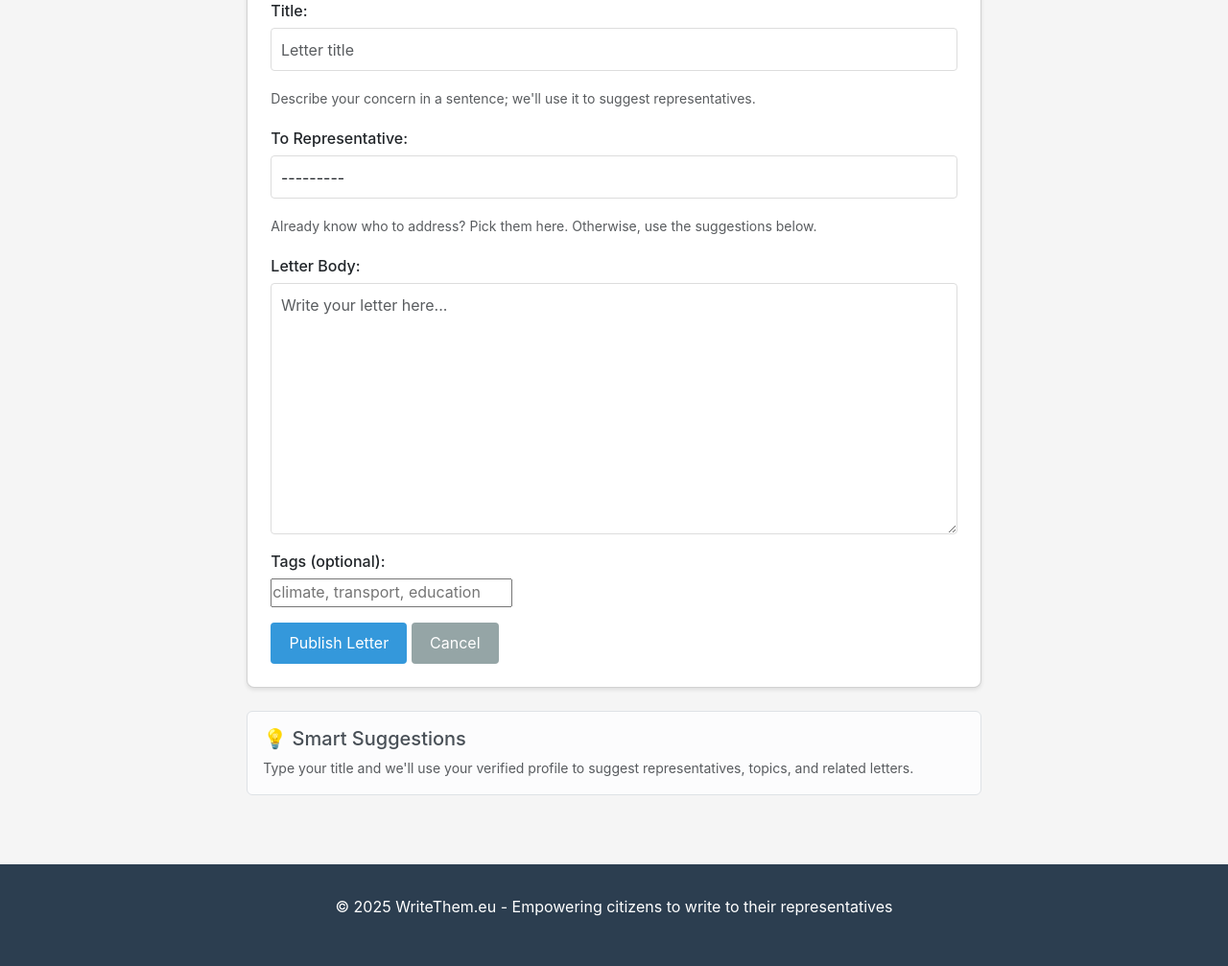
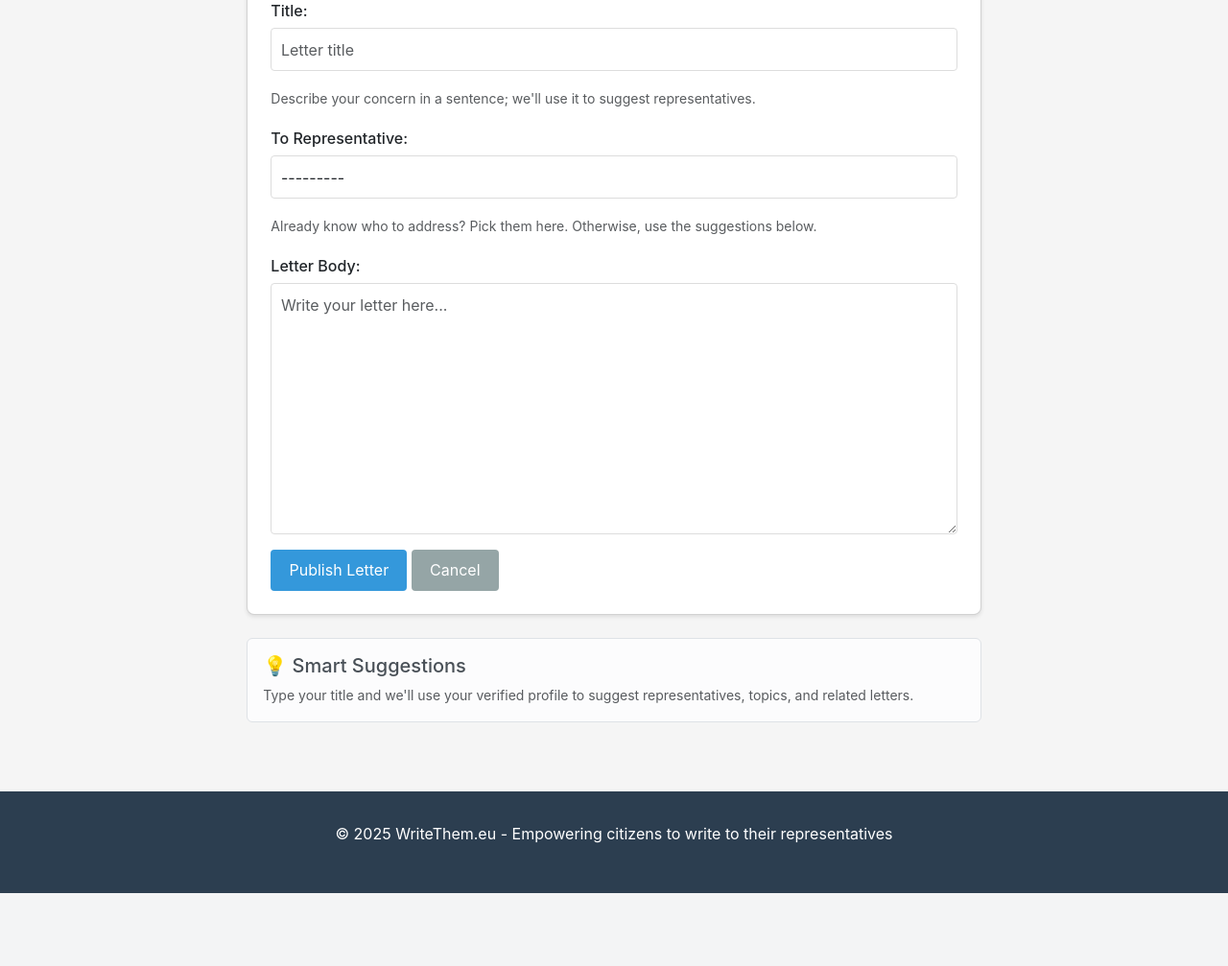
Before and after one commit to j23n/writethemeu, a Django app: page /letter/new/ in a window 1280 px wide. Shown: the part 490-1497 px from the top of the page at 96% size. After the commit the page ends 1421 px from the top, so only its background shows below. Run offline with Django 5.2, Linux system fonts and the light colour scheme; the visitor is signed in with stand-in values (Sample User, id 1); data that the repository does not hold is empty; some libraries are stand-ins or nearby versions.

Commit message:
feat: improve profile UX and simplify letter form
- Add searchable constituency dropdowns using Tom Select library
- Remove "Saved constituencies" redundant display section from profile
- Remove tags field from letter creation form
- Add extra_head block to base template for page-specific assets

```diff
--- a/website/letters/forms.py
+++ b/website/letters/forms.py
@@ -22,15 +22,9 @@ class UserRegisterForm(UserCreationForm):
 class LetterForm(forms.ModelForm):
     """Form for creating and editing letters"""
 
-    tags = forms.CharField(
-        required=False,
-        help_text=_('Comma-separated tags (e.g., "climate, transport, education")'),
-        widget=forms.TextInput(attrs={'placeholder': _('climate, transport, education')})
-    )
-
     class Meta:
         model = Letter
-        fields = ['title', 'body', 'representative', 'tags']
+        fields = ['title', 'body', 'representative']
         labels = {
             'title': _('Title'),
             'body': _('Letter Body'),
@@ -95,32 +89,6 @@ class LetterForm(forms.ModelForm):
             filtered_queryset = base_queryset
 
         self.fields['representative'].queryset = filtered_queryset
-
-        # Pre-populate tags field if editing
-        if self.instance.pk:
-            self.fields['tags'].initial = ', '.join(
-                tag.name for tag in self.instance.tags.all()
-            )
-
-    def save(self, commit=True):
-        letter = super().save(commit=False)
-
-        if commit:
-            letter.save()
-
-            # Handle tags
-            letter.tags.clear()
-            tags_input = self.cleaned_data.get('tags', '')
-            if tags_input:
-                tag_names = [name.strip() for name in tags_input.split(',') if name.strip()]
-                for tag_name in tag_names:
-                    tag, _ = Tag.objects.get_or_create(
-                        name=tag_name,
-                        defaults={'slug': tag_name.lower().replace(' ', '-')}
-                    )
-                    letter.tags.add(tag)
-
-        return letter
 
 
 
@@ -230,8 +198,14 @@ class SelfDeclaredConstituencyForm(forms.Form):
 
         self.fields['federal_constituency'].queryset = federal_qs
         self.fields['state_constituency'].queryset = state_qs
-        self.fields['federal_constituency'].widget.attrs.update({'class': 'form-select'})
-        self.fields['state_constituency'].widget.attrs.update({'class': 'form-select'})
+        self.fields['federal_constituency'].widget.attrs.update({
+            'class': 'form-select filterable-select',
+            'data-live-search': 'true'
+        })
+        self.fields['state_constituency'].widget.attrs.update({
+            'class': 'form-select filterable-select',
+            'data-live-search': 'true'
+        })
 
         if self.user and hasattr(self.user, 'identity_verification'):
             verification = getattr(self.user, 'identity_verification', None)
--- a/website/letters/templates/letters/base.html
+++ b/website/letters/templates/letters/base.html
@@ -115,6 +115,7 @@
         }
     </style>
     {% block extra_css %}{% endblock %}
+    {% block extra_head %}{% endblock %}
 </head>
 <body>
     <header>
--- a/website/letters/templates/letters/letter_form.html
+++ b/website/letters/templates/letters/letter_form.html
@@ -57,14 +57,6 @@
                     {% endif %}
                 </div>
 
-                <div class="form-group">
-                    <label for="id_tags">{% trans "Tags (optional):" %}</label>
-                    {{ form.tags }}
-                    {% if form.tags.errors %}
-                        <div style="color: #e74c3c; font-size: 0.9rem;">{{ form.tags.errors }}</div>
-                    {% endif %}
-                </div>
-
                 <button type="submit" class="btn btn-primary">{% trans "Publish Letter" %}</button>
                 <a href="{% url 'letter_list' %}" class="btn btn-secondary">{% trans "Cancel" %}</a>
             </form>
```
Also changed, not shown: website/letters/templates/letters/profile.html (+24 -14 lines).
